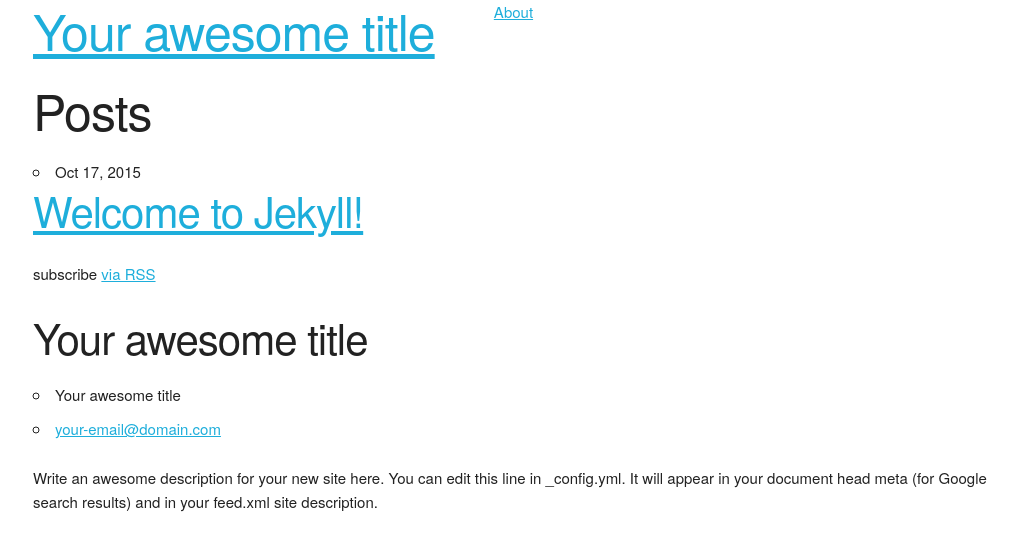
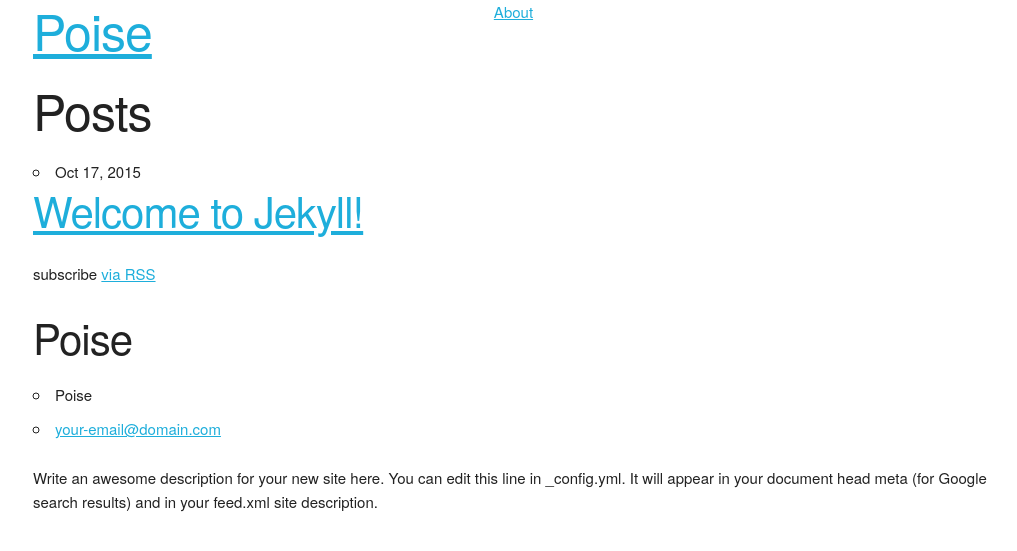
Before and after one commit to whaleen/jekyll-theme-poise, a Jekyll site: the page built from index.html, in a window 1280 px wide. Shown: the top 551 px of the page, without its empty margins (127-1144 px from the left). Built offline with Jekyll 4.4.1, drawn with Linux system fonts in a browser that asks for light colours.

Commit message:
name "theme"

```diff
--- a/_config.yml
+++ b/_config.yml
@@ -1,5 +1,5 @@
 # Site settings
-title: Your awesome title
+title: Poise
 email: your-email@domain.com
 description: > # this means to ignore newlines until "baseurl:"
   Write an awesome description for your new site here. You can edit this
```
